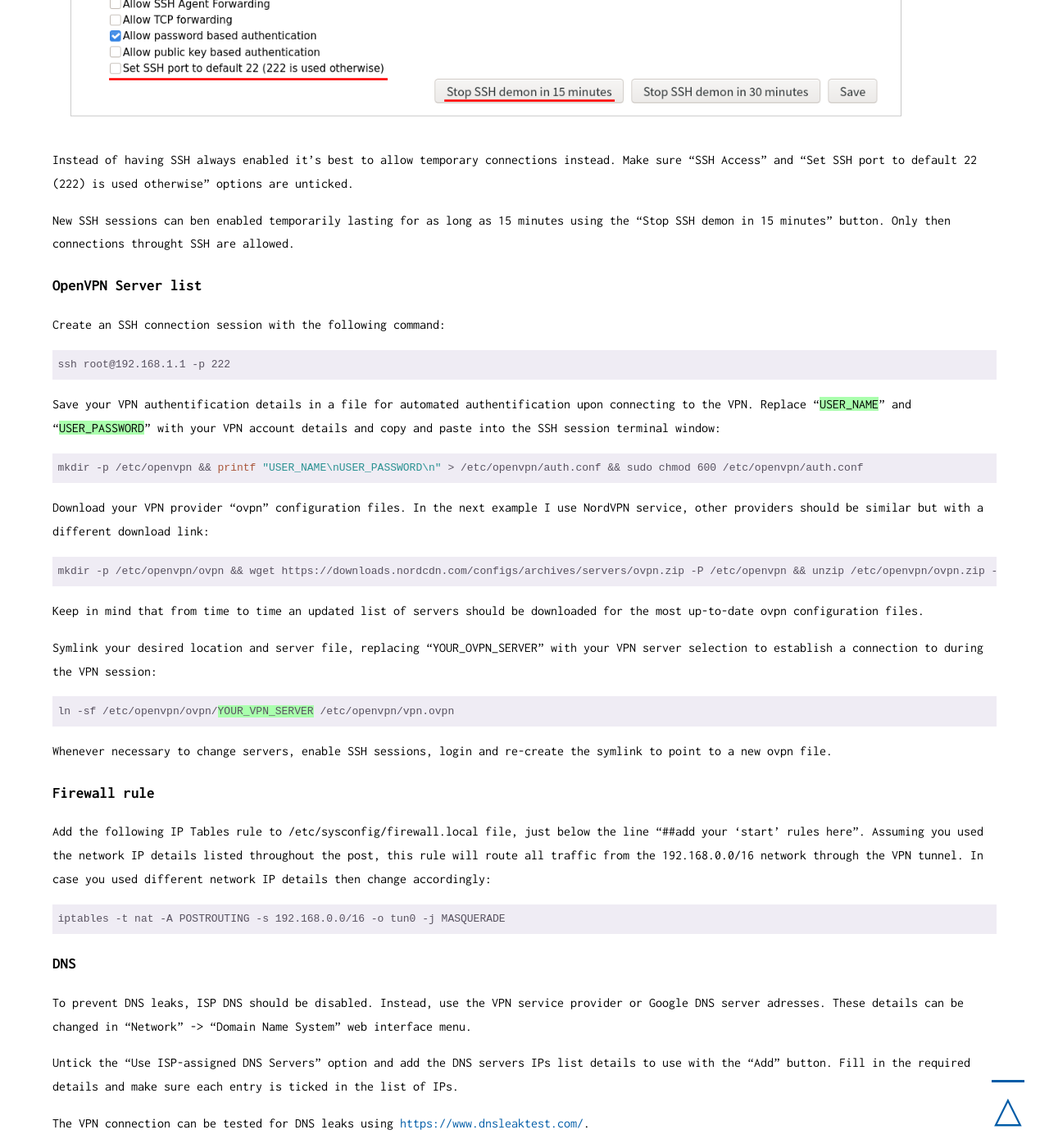
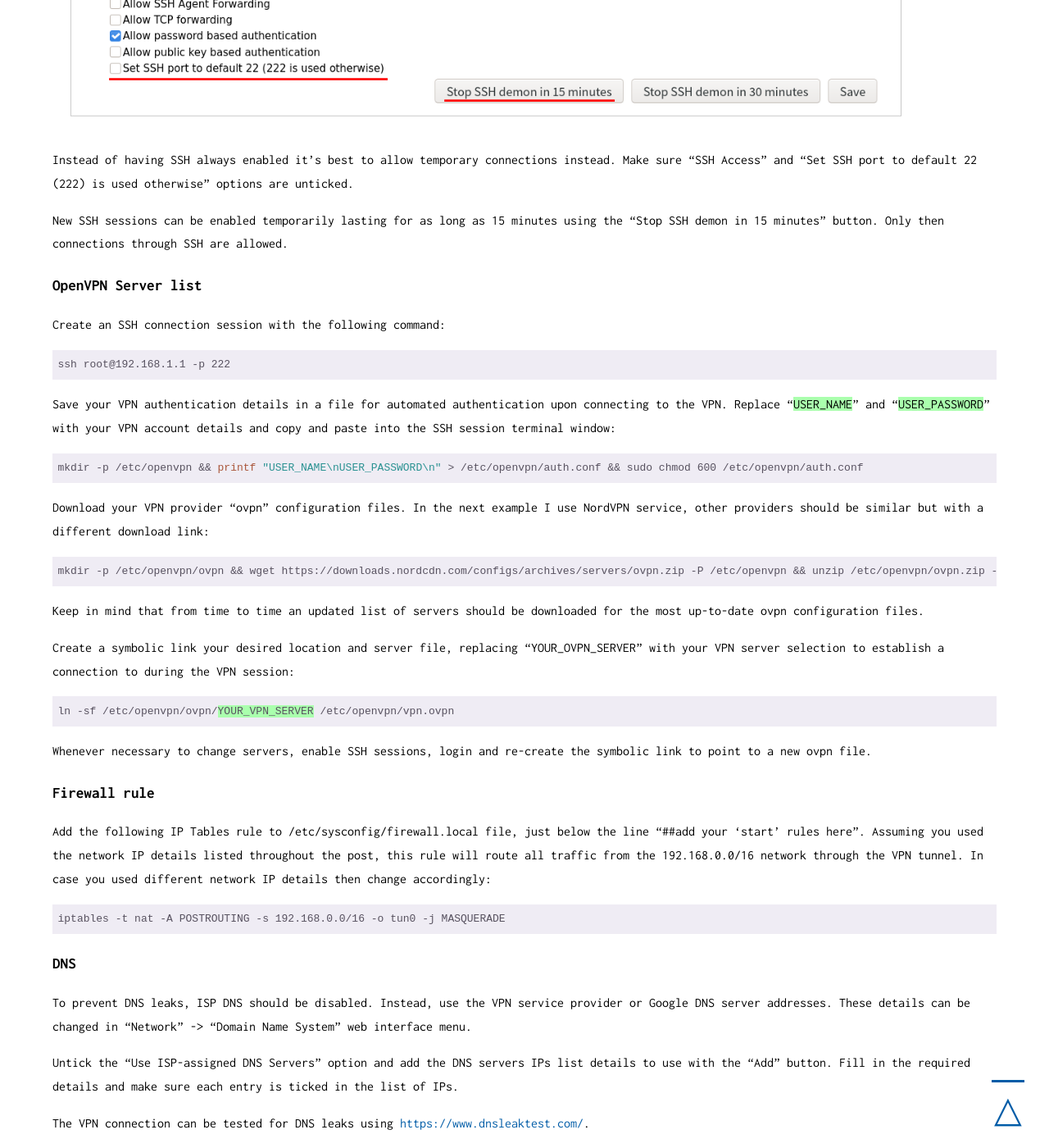
Before and after one commit to qwertzy-antonio-godinho/qwertzy-antonio-godinho.github.io, a Jekyll site: the page built from _posts/2021-03-08-Malware-Lab-Part-2-The-Router-Firewall.md, in a window 1280 px wide and 1400 px high, scrolled down 6602 px. Shown: the whole window at 82% size. Built offline with Jekyll 4.4.1, drawn with Linux system fonts in a browser that asks for light colours; some of the changed text lies outside the part shown.

Commit message:
fix typos

```diff
--- a/_posts/2021-03-08-Malware-Lab-Part-2-The-Router-Firewall.md
+++ b/_posts/2021-03-08-Malware-Lab-Part-2-The-Router-Firewall.md
@@ -111,7 +111,7 @@ Reboot the system for settings to take effect:
 
 # IPFire Web interface
 
-After the system finishes booting, connect to the Wifi network.
+After the system finishes booting, connect to the WiFi network.
 
 The web interface can be accessed through the URL [https://192.168.1.1:444](https://192.168.1.1:444). Use your admin user details to login.
 
@@ -123,7 +123,7 @@ SSH configuration details can be accessed through the top bar navigation menu in
 
 Instead of having SSH always enabled it's best to allow temporary connections instead. Make sure "SSH Access" and "Set SSH port to default 22 (222) is used otherwise" options are unticked.
 
-New SSH sessions can ben enabled temporarily lasting for as long as 15 minutes using the "Stop SSH demon in 15 minutes" button. Only then connections throught SSH are allowed.
+New SSH sessions can be enabled temporarily lasting for as long as 15 minutes using the "Stop SSH demon in 15 minutes" button. Only then connections through SSH are allowed.
 
 ## OpenVPN Server list
 
@@ -131,7 +131,7 @@ Create an SSH connection session with the following command:
 
 <pre><code class="bash">ssh root@192.168.1.1 -p 222</code></pre>
 
-Save your VPN authentification details in a file for automated authentification upon connecting to the VPN. Replace "<span class="highlight-green">USER_NAME</span>" and "<span class="highlight-green">USER_PASSWORD</span>" with your VPN account details and copy and paste into the SSH session terminal window:
+Save your VPN authentication details in a file for automated authentication upon connecting to the VPN. Replace "<span class="highlight-green">USER_NAME</span>" and "<span class="highlight-green">USER_PASSWORD</span>" with your VPN account details and copy and paste into the SSH session terminal window:
 
 <pre><code class="bash">mkdir -p /etc/openvpn && printf "USER_NAME\nUSER_PASSWORD\n" > /etc/openvpn/auth.conf && sudo chmod 600 /etc/openvpn/auth.conf
 </code></pre>
@@ -142,11 +142,11 @@ Download your VPN provider "ovpn" configuration files. In the next example I use
 
 Keep in mind that from time to time an updated list of servers should be downloaded for the most up-to-date ovpn configuration files.
 
-Symlink your desired location and server file, replacing "YOUR_OVPN_SERVER" with your VPN server selection to establish a connection to during the VPN session:
+Create a symbolic link your desired location and server file, replacing "YOUR_OVPN_SERVER" with your VPN server selection to establish a connection to during the VPN session:
 
 <pre><code class="bash">ln -sf /etc/openvpn/ovpn/<span class="highlight-green">YOUR_VPN_SERVER</span> /etc/openvpn/vpn.ovpn</code></pre>
 
-Whenever necessary to change servers, enable SSH sessions, login and re-create the symlink to point to a new ovpn file.
+Whenever necessary to change servers, enable SSH sessions, login and re-create the symbolic link to point to a new ovpn file.
 
 ## Firewall rule
 
@@ -156,7 +156,7 @@ Add the following IP Tables rule to /etc/sysconfig/firewall.local file, just bel
 
 ## DNS
 
-To prevent DNS leaks, ISP DNS should be disabled. Instead, use the VPN service provider or Google DNS server adresses.  These details can be changed in "Network" -> "Domain Name System" web interface menu.
+To prevent DNS leaks, ISP DNS should be disabled. Instead, use the VPN service provider or Google DNS server addresses. These details can be changed in "Network" -> "Domain Name System" web interface menu.
 
 Untick the "Use ISP-assigned DNS Servers" option and add the DNS servers IPs list details to use with the "Add" button. Fill in the required details and make sure each entry is ticked in the list of IPs.
 
```
Also changed, not shown: other parts of _posts/2021-03-08-Malware-Lab-Part-2-The-Router-Firewall.md (+5 -5 lines).
